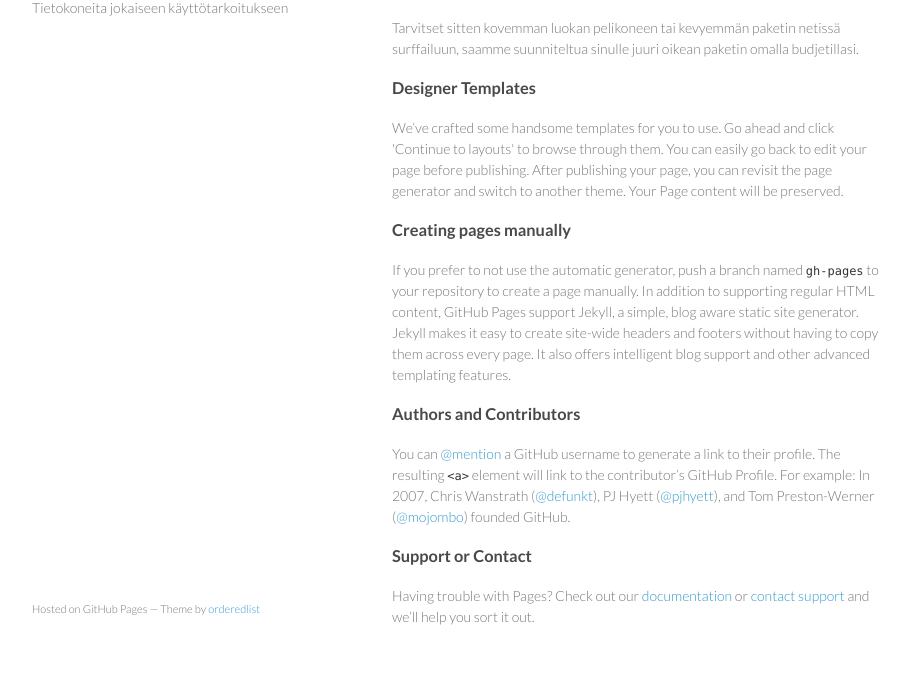
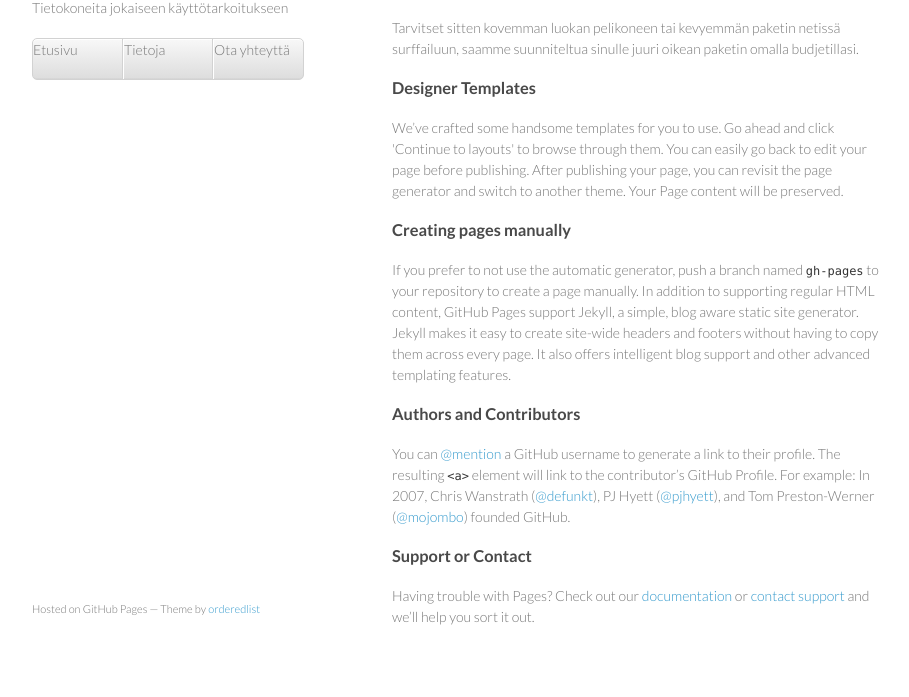
Before and after one commit to JAAPC/jaapc.github.io, a plain HTML site: page index.html in a window 1280 px wide. Shown: the part 112-809 px from the top of the page, without its empty margins (178-1087 px from the left). Drawn offline with Linux system fonts and the light colour scheme.

Commit message:
Update index.html

```diff
--- a/index.html
+++ b/index.html
@@ -17,7 +17,11 @@
       <header>
         <h1>JAA-PC NY</h1>
         <p>Tietokoneita jokaiseen käyttötarkoitukseen</p>
-
+        <ul>
+          <li>Etusivu</li>
+          <li>Tietoja</li>
+          <li>Ota yhteyttä</li>
+        </ul>
       </header>
       <section>
         <h3>
```
